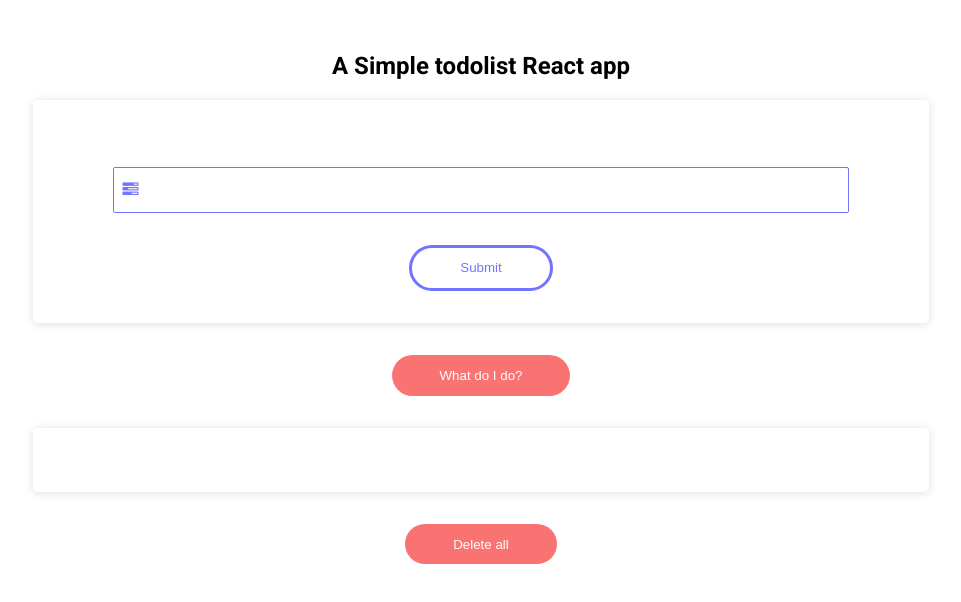
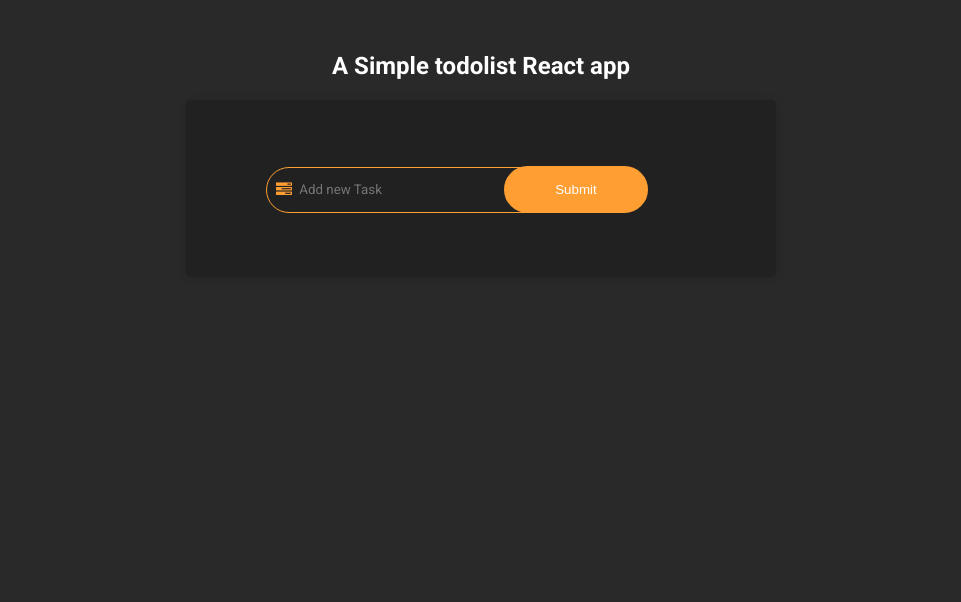
Before and after one commit to smakosh/react-todolist, a React (Create React App) app: page / in a window 1280 px wide. Shown: the top 602 px of the page, without its empty margins (159-1120 px from the left). Built offline with nearby package versions, Linux system fonts and the light colour scheme.

Commit message:
turned dark

```diff
--- a/public/main.css
+++ b/public/main.css
@@ -1,3 +1,13 @@
+body  {
+
+    background-color: #292929;
+}
+
+.title  {
+
+    color: #fff;
+}
+
 .task-icon:before  {
 
     content: '';
@@ -6,11 +16,21 @@
 .card  {
 
     padding: 2rem 5rem;
+    background-color: #212121;
+    color: #fff;
 }
 
 .card .input-field  {
 
     margin-bottom: 1rem;
+    width: 100%;
+}
+
+.card input[type=text]  {
+
+    background-color: #212121;
+    color: #fff;
+    border-radius: 30px;
 }
 
 .todo  {
@@ -23,13 +43,53 @@
     margin-bottom: 2rem;
 }
 
+.create form {
+
+    display: flex;
+    align-items: center;
+}
+
+
+.create .create-btn  {
+
+    position: relative;
+    right: 3rem;
+    top: 1px;
+    background: #ff9f33;
+    color: #fff;
+    transition: .3s;
+}
+
+.create-btn:hover  {
+
+    background: #f73b19;
+    transition: .3s;
+    border-color: #f73b19;
+}
+
+.create-btn:focus  {
+
+    background: #f73b19;
+    transition: .3s;
+    border-color: #f73b19;
+}
+
 .single-task  {
 
-    border-bottom: 1px solid #222222;
     display: flex;
     align-items: center;
     justify-content: space-between;
-    color: #212121;
+    color: #fff;
+    background-color: #212121;
+    box-shadow: 0 5px 13px 0 #0c0c0c7d;
+    padding: 0 1rem;
+    border-radius: 2px;
+    margin-bottom: 1rem;
+}
+
+.single-task:last-child  {
+
+    margin-bottom: unset;
 }
 
 .tasks  {
@@ -42,3 +102,12 @@
     cursor: pointer;
     color: #f03f3f;
 }
+
+@media screen and (max-width: 900px) {
+    .card {
+        padding: 2rem .5rem;
+    }
+    .create-btn  {
+        padding: .8rem 1.2rem;
+    }
+}
--- a/src/App.js
+++ b/src/App.js
@@ -49,6 +49,9 @@ export default class App extends Component {
     render() {
         return (
             <div className="container todo">
+                <div className="row">
+                    <div className="column xlarge-2 medium-1 hide-mobile"></div>
+                    <div className="column xlarge-8 medium-10 small-12">
                     <Title
                         title="A Simple todolist React app"
                     />
@@ -60,16 +63,22 @@ export default class App extends Component {
                         whatIdo={this.whatIdo}
                         hasTasks={this.state.tasks.length > 0 }
                     />
+                    { this.state.tasks.length > 0 ?
                     <Tasks
                         tasks={this.state.tasks}
                         deleteTask={this.deleteTask}
                     />
+                    : null }
+
 
                     <DeleteAll
                         deleteAll={this.deleteAll}
                         hasTasks={this.state.tasks.length > 0 }
                     />
                     </div>
+                    <div className="column xlarge-2 medium-1 hide-mobile"></div>
+                </div>
+            </div>
         );
     }
 }
--- a/src/Createtask.js
+++ b/src/Createtask.js
@@ -4,15 +4,13 @@ const CreateTask = (props) => {
     return (
         <div className="card create">
             <form onSubmit={props.onSubmit}>
-                <div className="input-field purple-input">
+                <div className="input-field orange-input">
                     <span className="task-icon"></span>
-                    <input type="text" name="singletask" value={props.name} />
+                    <input type="text" placeholder="Add new Task" name="singletask" value={props.name} />
                 </div>
-                <div className="center-text">
-                    <button
-                    className="btn btn-rounded btn-outlined purple-btn"
-                    >Submit</button>
-                </div>
+                <button className="btn btn-rounded btn-outlined orange-btn create-btn">
+                    Submit
+                </button>
             </form>
         </div>
     )
--- a/src/DeleteAll.js
+++ b/src/DeleteAll.js
@@ -6,7 +6,7 @@ const DeleteAll = (props) => {
                 <button
                     className="btn btn-rounded btn-outlined orange-btn"
                     onClick={props.deleteAll}
-                    disabled={!props.hasTasks}
+                    hidden={!props.hasTasks}
                 >
                 Delete all
                 </button>
--- a/src/Do.js
+++ b/src/Do.js
@@ -6,7 +6,7 @@ const Do = (props) => {
             <button
             className="btn btn-rounded btn-outlined green-btn"
             onClick={props.whatIdo}
-            disabled={!props.hasTasks}
+            hidden={!props.hasTasks}
             >
                 What do I do?
             </button>
--- a/src/Title.js
+++ b/src/Title.js
@@ -2,7 +2,7 @@ import React from 'react'
 
 const Title = (props) => {
         return (
-            <h2 className="center-text">{props.title}</h2>
+            <h2 className="center-text title">{props.title}</h2>
         )
 }
 
```
Also changed, not shown: src/Tasks.js (line endings or trailing spaces). Lines whose indentation alone changed are shown as unchanged.
